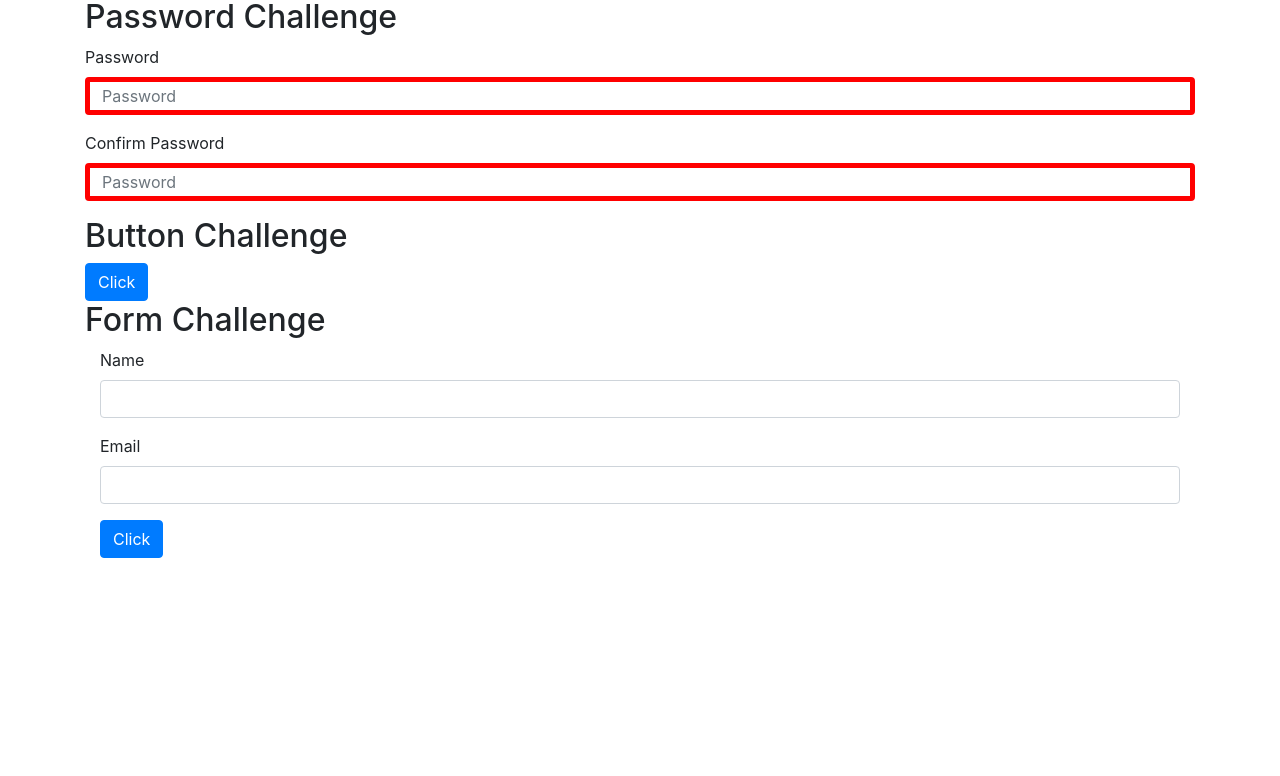
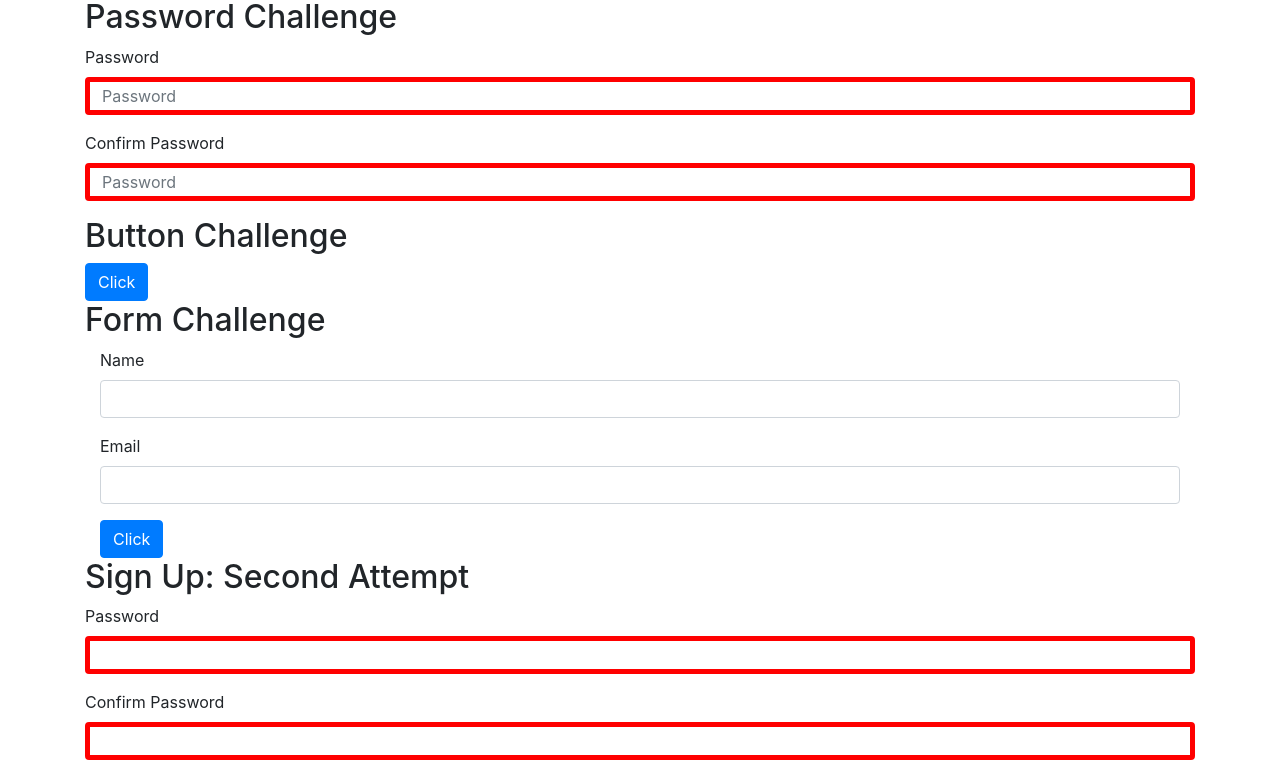
Before and after one commit to LaikaTheSpaceDog/week-10-project, a React (Create React App) app: page / in a window 1280 px wide. Shown: the part 248-1024 px from the top of the page. Before the commit the page ends 806 px from the top, so only its background shows below. Built offline with nearby package versions, Linux system fonts and the light colour scheme.

Commit message:
Got a second version of the signup challenge working for practice

```diff
--- a/src/App.js
+++ b/src/App.js
@@ -3,13 +3,15 @@ import Squares from './components/Squares';
 import SignUp from './components/SignUp';
 import Button from './components/Button';
 import Form from './components/Form';
+import SignUp2 from './components/SignUp2';
 
 const App = () => (
   <>
     <Squares />
-    <SignUp minimumLength={ 12 } label={ "Password" } />
+    <SignUp minimumLength={ 12 } />
     <Button handleUpdate={ (value) => console.log(value) } />
     <Form handleSubmit={ (name, email) => console.log({"name": name, "email": email}) } />
+    <SignUp2 minimumLength={ 12 } />
   </>
 );
 
--- /dev/null
+++ b/src/components/Password2.js
@@ -0,0 +1,15 @@
+import React from 'react';
+import { Form } from "react-bootstrap";
+
+const Password2 = ({ valid, value, label, handleChange }) => (
+
+    <>
+        <Form.Group controlId="formBasicPassword">
+            <Form.Label>{ label }</Form.Label>
+            <Form.Control onChange={ handleChange } value={ value } valid={ valid } style={ valid ? { border: "black 1px solid" } : { border: "red 5px solid" } } ></Form.Control>
+        </Form.Group>
+    </>
+
+);
+
+export default Password2;
--- /dev/null
+++ b/src/components/SignUp2.js
@@ -0,0 +1,33 @@
+import React, { Component } from "react";
+import { Form } from "react-bootstrap";
+import Password2 from "./Password2";
+
+class SignUp2 extends Component {
+    constructor(props){
+        super(props);
+
+        this.state = {
+            input1: "",
+            input2: ""
+        }
+    }
+
+    render(){
+
+        let { minimumLength } = this.props;
+        let { input1, input2 } = this.state;
+
+        return(
+            <>
+                <h2>Sign Up: Second Attempt</h2>
+                <Form>
+                    <Password2 value={ input1 } label={ "Password" } valid={ (input1 === input2) && input1.length > minimumLength } handleChange={ (e) => this.setState({ input1: e.currentTarget.value }) } />
+                    <Password2 value={ input2 } label={ "Confirm Password" } valid={ (input1 === input2) && input2.length > minimumLength } handleChange={ (e) => this.setState({ input2: e.currentTarget.value }) }/>
+                </Form>
+            </>
+        );
+    }
+
+}
+
+export default SignUp2;
```
